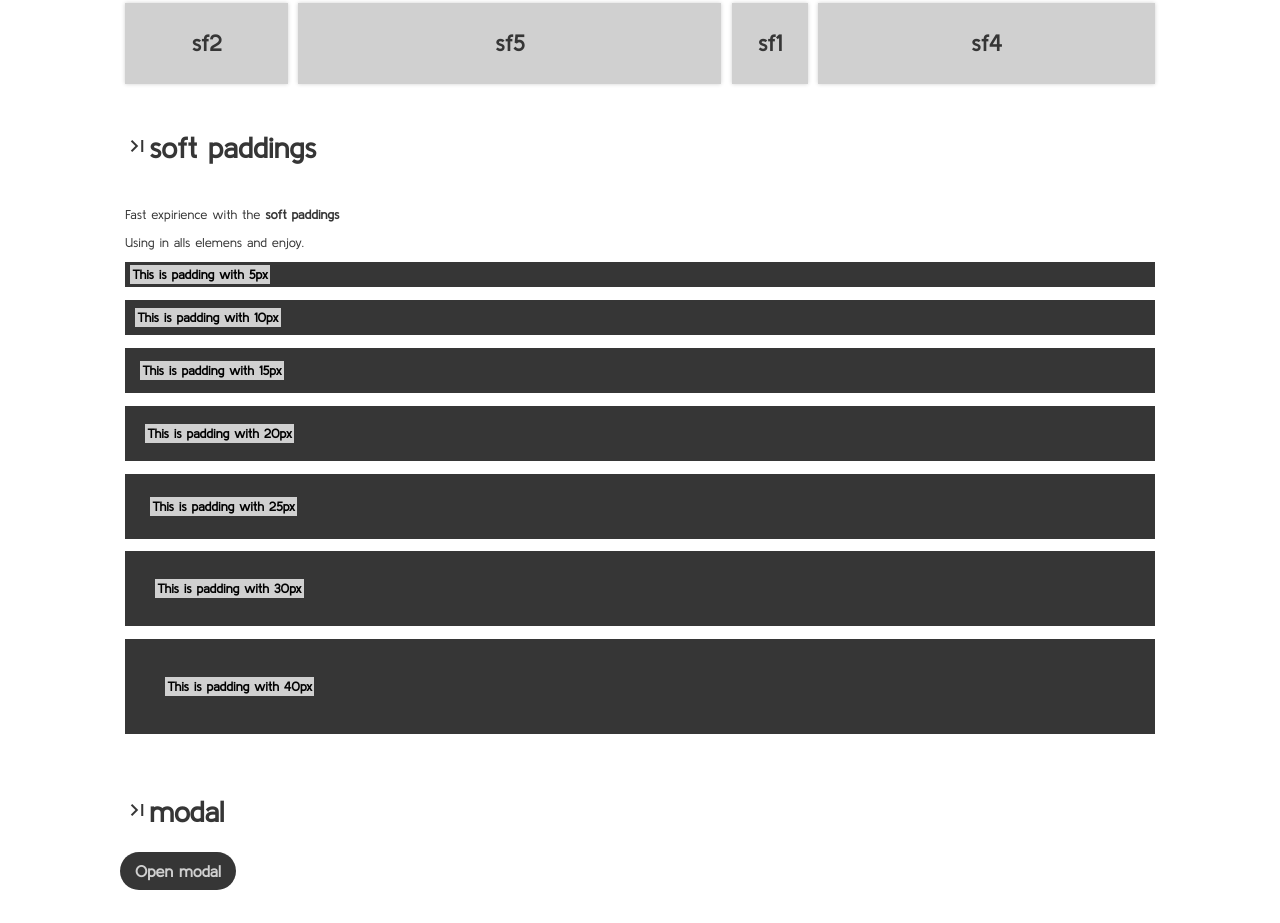
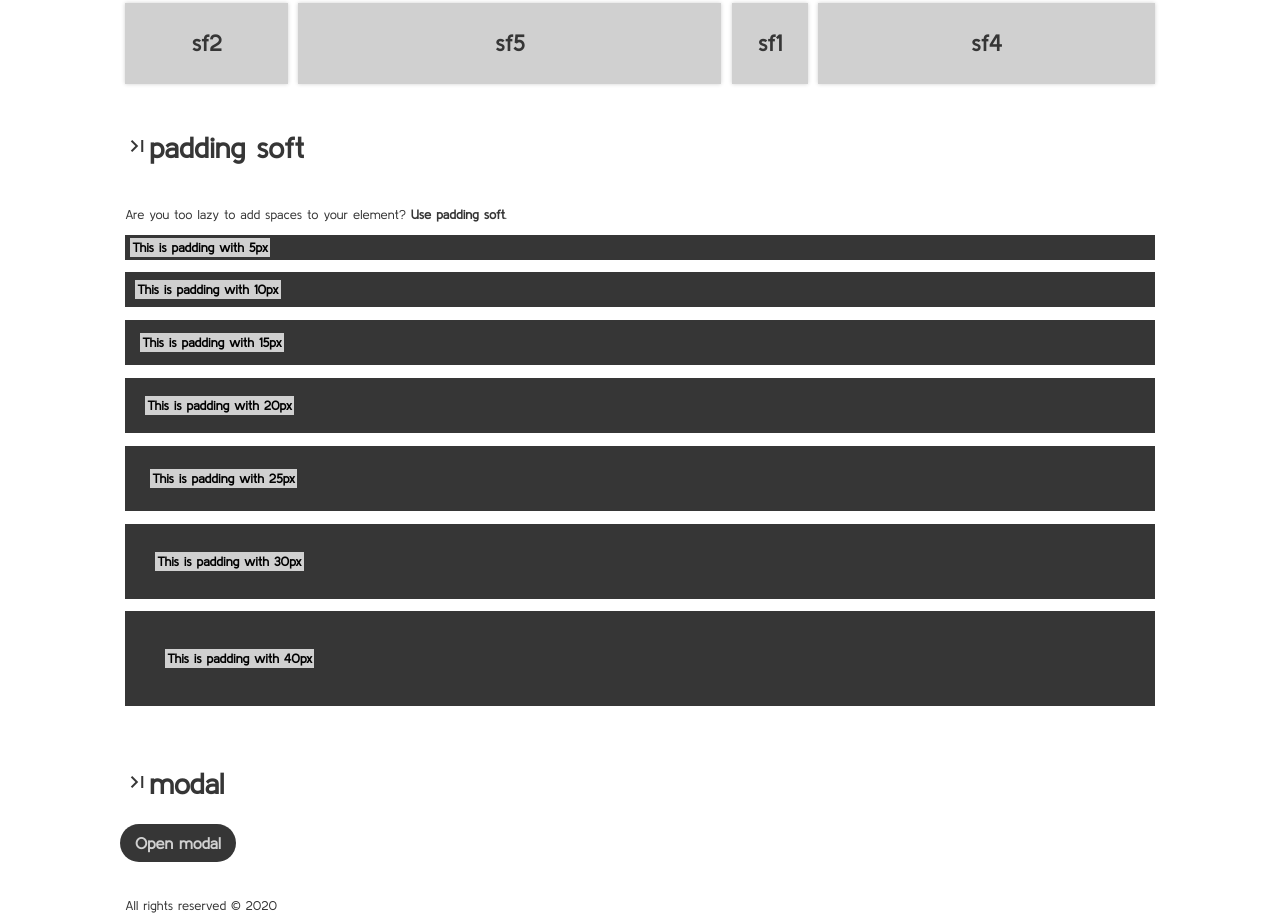
Before and after one commit to softframecss/softframecss, a website: page index.html in a window 1280 px wide. Shown: the part 1689-2612 px from the top of the page. Drawn offline with Linux system fonts and the light colour scheme.

Commit message:
cor: translate error padding soft

```diff
--- a/index.html
+++ b/index.html
@@ -229,13 +229,14 @@
 
         <div class="sf">
             <div class="sf12">
-                <h1><i class="material-icons"> last_page </i>soft paddings</h1>
+                <h1><i class="material-icons"> last_page </i>padding soft</h1>
             </div>
         </div>
         <div class="sf">
             <div class="sf12">
-                <p> Fast expirience with the <strong>soft paddings</strong></p>
-                <p>Using in alls elemens and enjoy.</p>
+                <p>
+                    Are you too lazy to add spaces to your element? <strong>Use padding soft</strong>.
+                </p>
                 <p class="ps5 dark-gray">
                     <span class="light-gray ps2">This is padding with 5px</span>
                 </p>
```
